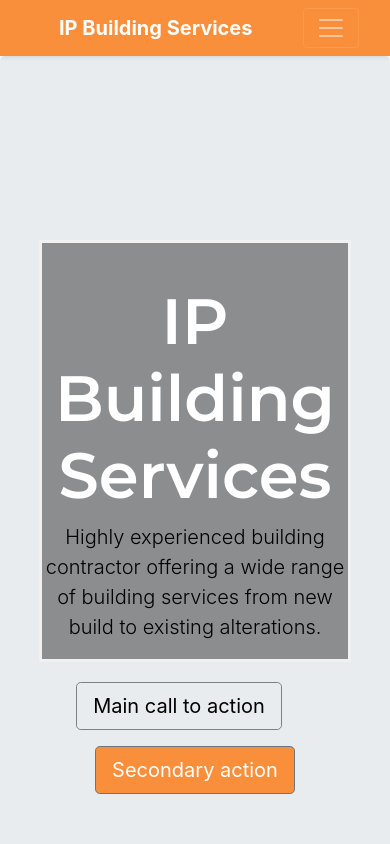
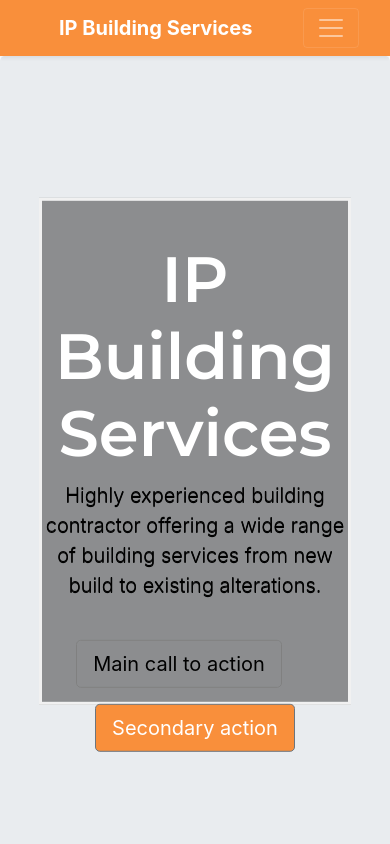
Before and after one commit to zicozzz/ipbs, a plain HTML site: page index.html in a window 390 px wide. Shown: the top 844 px of the page. Drawn offline with nearby package versions, Linux system fonts and the light colour scheme.

Commit message:
Add files via upload

```diff
--- a/css/styles.css
+++ b/css/styles.css
@@ -63,6 +63,7 @@ html {
 
 .jumbo-para {
   color: black;
+  text-shadow: 0 1px 0 black;
 }
 
 .bricks-img-1 {
@@ -268,8 +269,9 @@ html {
 
   @media (max-width: 800px) {
     .bg-text {
-      height: 50vh;
+      height: 60vh;
     }
+
 
       @media (min-width: 1900px) {
         .jumbo-para {
@@ -281,7 +283,6 @@ html {
         .main2 {
           opacity: 0;
         }
-
       }
 
       @-webkit-keyframes slide-in-bck-bottom {
```
Lines whose indentation alone changed are shown as unchanged.
